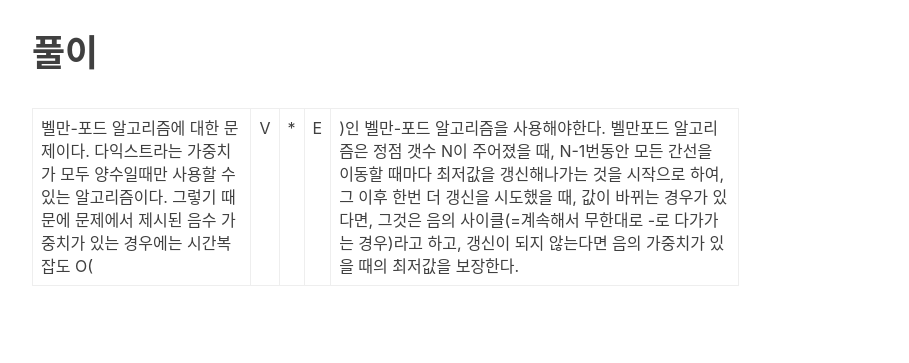
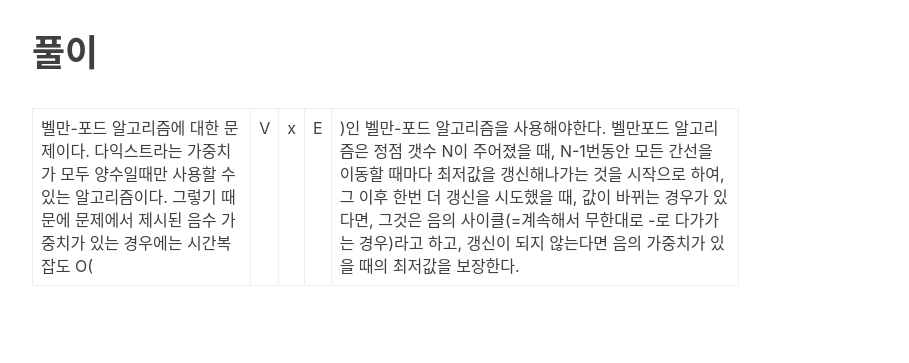
Before and after one commit to scatdelight/scatdelight.github.io, a Jekyll site: the page built from _posts/2021-07-28-BOJ-11657-C++.md, in a window 1280 px wide and 900 px high, scrolled down 570 px. Shown: the part 142-505 px from the top of the window, without its empty margins (233-1142 px from the left). Built offline with Jekyll 4.4.1, drawn with Linux system fonts in a browser that asks for light colours; nearby versions of some CDN libraries; some web fonts are replaced; comment, search, counter and statistics services are not loaded.

Commit message:
Update 2021-07-28-BOJ-11657-C++.md

```diff
--- a/_posts/2021-07-28-BOJ-11657-C++.md
+++ b/_posts/2021-07-28-BOJ-11657-C++.md
@@ -17,7 +17,7 @@
 
 # 풀이
 
-벨만-포드 알고리즘에 대한 문제이다. 다익스트라는 가중치가 모두 양수일때만 사용할 수 있는 알고리즘이다. 그렇기 때문에 문제에서 제시된 음수 가중치가 있는 경우에는 시간복잡도 O(|V|*|E|)인 벨만-포드 알고리즘을 사용해야한다. 벨만포드 알고리즘은 정점 갯수 N이 주어졌을 때, N-1번동안 모든 간선을 이동할 때마다 최저값을 갱신해나가는 것을 시작으로 하여, 그 이후 한번 더 갱신을 시도했을 때, 값이 바뀌는 경우가 있다면, 그것은 음의 사이클(=계속해서 무한대로 -로 다가가는 경우)라고 하고, 갱신이 되지 않는다면 음의 가중치가 있을 때의 최저값을 보장한다.
+벨만-포드 알고리즘에 대한 문제이다. 다익스트라는 가중치가 모두 양수일때만 사용할 수 있는 알고리즘이다. 그렇기 때문에 문제에서 제시된 음수 가중치가 있는 경우에는 시간복잡도 O(|V|x|E|)인 벨만-포드 알고리즘을 사용해야한다. 벨만포드 알고리즘은 정점 갯수 N이 주어졌을 때, N-1번동안 모든 간선을 이동할 때마다 최저값을 갱신해나가는 것을 시작으로 하여, 그 이후 한번 더 갱신을 시도했을 때, 값이 바뀌는 경우가 있다면, 그것은 음의 사이클(=계속해서 무한대로 -로 다가가는 경우)라고 하고, 갱신이 되지 않는다면 음의 가중치가 있을 때의 최저값을 보장한다.
 
 # 소스 코드
 
```
